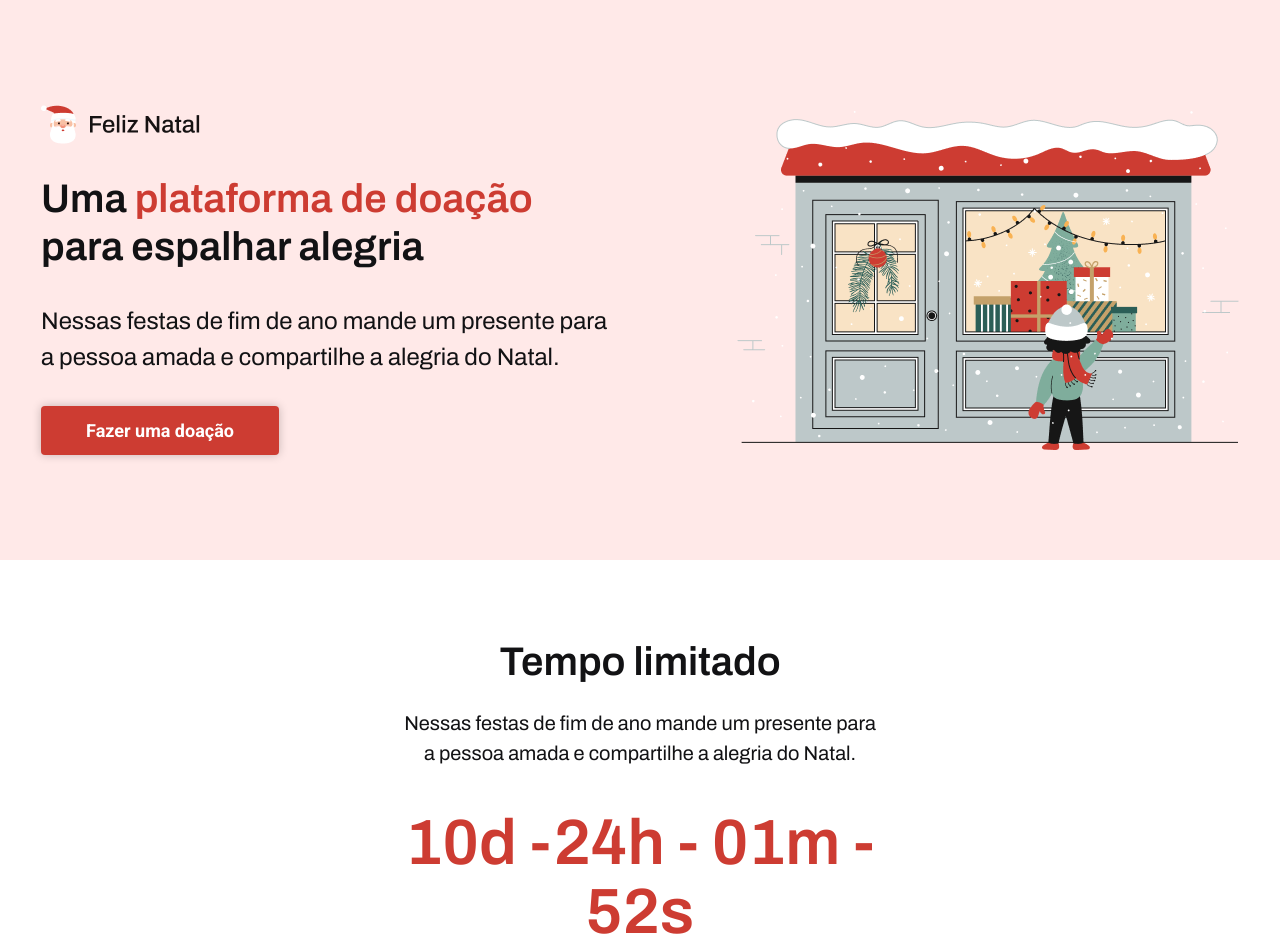
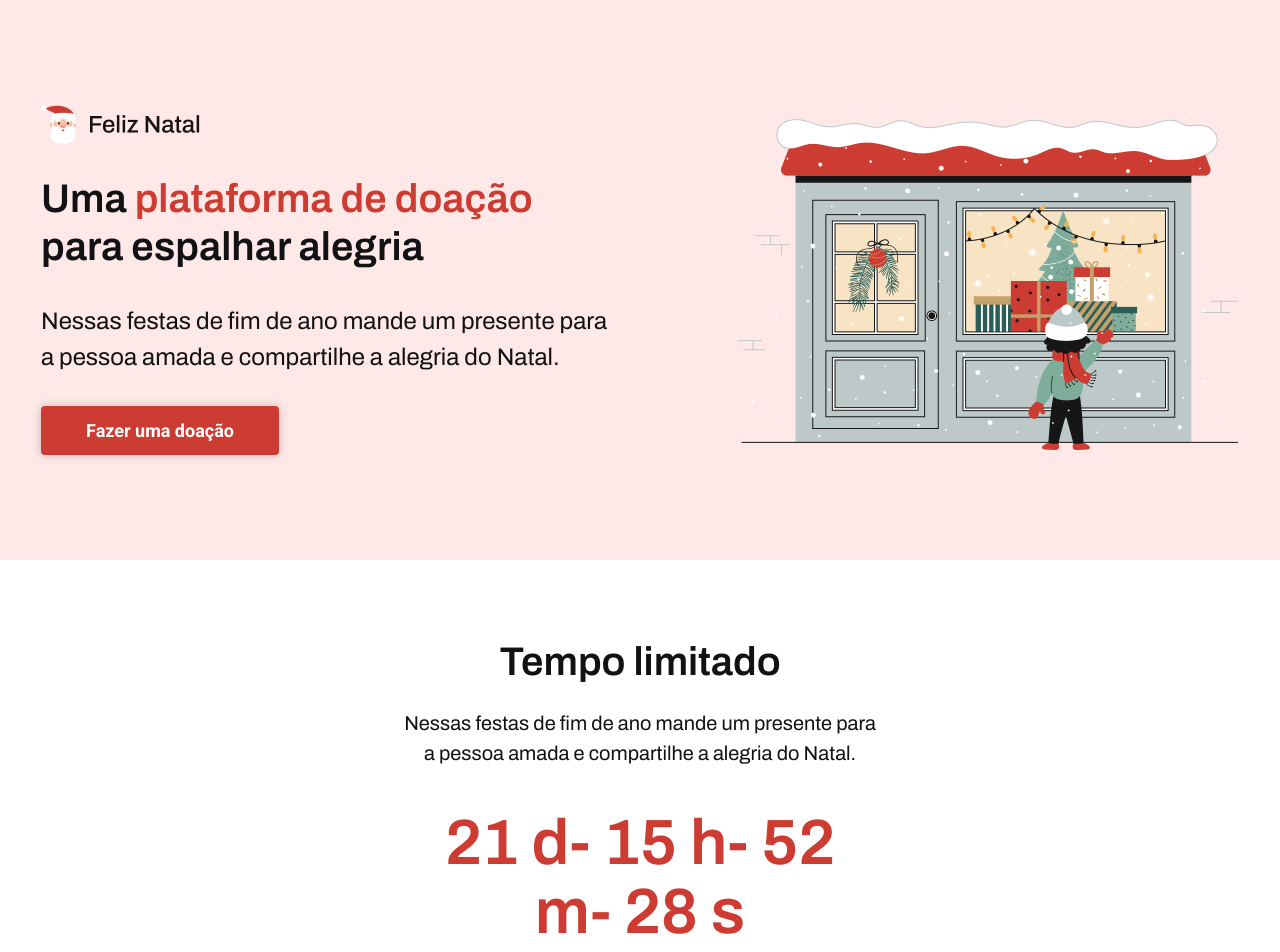
Before and after one commit to lucassalles-git/natalina2, a Vue app: page / in a window 1280 px wide. Shown: the top 952 px of the page. Built offline with nearby package versions, Linux system fonts and the light colour scheme.

Commit message:
Lógica do cronometro

```diff
--- a/package.json
+++ b/package.json
@@ -9,6 +9,7 @@
     "preview": "vite preview"
   },
   "dependencies": {
+    "dayjs": "^1.11.13",
     "sass": "^1.81.0",
     "vue": "^3.5.13"
   },
--- a/src/components/Contador.vue
+++ b/src/components/Contador.vue
@@ -1,7 +1,49 @@
-<script>
+<script setup>
+import { ref, onMounted, onBeforeUnmount } from 'vue';
+import presentes from "../assets/presentes.png";
+
+const targetDate = new Date(new Date().getFullYear(), 11, 25);
+const timeRemaining = ref(null);
+let timer = null;
+
+const updateTimer = () => {
+  const now = new Date();
+  const difference = targetDate - now;
+
+  if (difference <= 0) {
+    clearInterval(timer);
+    timeRemaining.value = null;
+    return;
+  }
+
+  const days = Math.floor(difference / (1000 * 60 * 60 * 24));
+  const hours = Math.floor((difference % (1000 * 60 * 60 * 24)) / (1000 * 60 * 60));
+  const minutes = Math.floor((difference % (1000 * 60 * 60)) / (1000 * 60));
+  const seconds = Math.floor((difference % (1000 * 60)) / 1000);
+
+  timeRemaining.value = { days, hours, minutes, seconds };
+};
+
+onMounted(() => {
+  updateTimer();
+  timer = setInterval(updateTimer, 1000);
+});
+
+onBeforeUnmount(() => {
+  clearInterval(timer);
+});
 </script>
 
 <template>
+      <div class="cronometro">
+      <p v-if="timeRemaining">
+        {{ timeRemaining.days }} d-
+        {{ timeRemaining.hours }} h-
+        {{ timeRemaining.minutes }} m-
+        {{ timeRemaining.seconds }} s
+      </p>
+      <p v-else>Feliz Natal!! 🎄</p>
+    </div>
 </template>
 
 <style scoped lang="sass">
--- a/src/components/Meio.vue
+++ b/src/components/Meio.vue
@@ -1,6 +1,7 @@
 <script setup>
 import presentes from "../assets/presentes.png"
 import Fim from "./Fim.vue";
+import Contador from "./Contador.vue";
 </script>
 
 <template>
@@ -13,7 +14,7 @@
                 </p>
             </div>
 
-            <p class="contador">10d -24h - 01m - 52s</p>
+            <p class="contador"><Contador/></p>
 
             <img class="presente" :src="presentes" alt="">
         </section>
```
Also changed, not shown: 1 other file (tests, documents, lock files or other folders).
